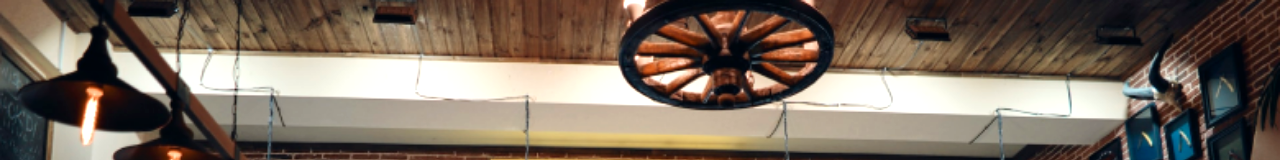
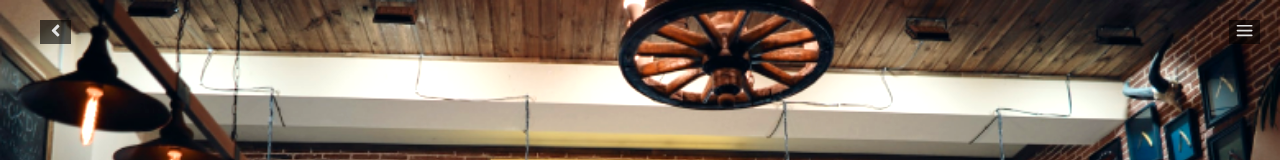
Before and after one commit to Tiago-Silva/barbershop, a Next.js app: page /Barber in a window 1280 px wide. Shown: the top 160 px of the page. Built offline with nearby package versions, Linux system fonts and the light colour scheme.

Commit message:
feat: adjusting the icon and button in the header on top of the image

```diff
--- a/src/app/components/BarberHeader/barberHeader.tsx
+++ b/src/app/components/BarberHeader/barberHeader.tsx
@@ -1,7 +1,7 @@
 'use client';
 
 import React from 'react';
-import {ButtonMenu, Container, IconMenu, Img} from "@/app/components/BarberHeader/styles";
+import {ButtonMenu, Container, IconMenu, IconReturn, Img, WrapperIcons} from "@/app/components/BarberHeader/styles";
 
 const BarberHeader = () => {
     return (
@@ -13,9 +13,17 @@ const BarberHeader = () => {
                 height={250}
             />
 
-            {/*<ButtonMenu>*/}
-            {/*    <IconMenu />*/}
-            {/*</ButtonMenu>*/}
+            <WrapperIcons>
+
+                <ButtonMenu>
+                    <IconReturn />
+                </ButtonMenu>
+
+                <ButtonMenu>
+                    <IconMenu />
+                </ButtonMenu>
+
+            </WrapperIcons>
         </Container>
     );
 };
--- a/src/app/components/BarberHeader/styles.ts
+++ b/src/app/components/BarberHeader/styles.ts
@@ -1,5 +1,6 @@
 import styled from "styled-components";
 import { FiMenu } from "react-icons/fi";
+import { FaAngleLeft } from "react-icons/fa";
 import Image from "next/image";
 
 export const Container = styled.header`
@@ -13,10 +14,26 @@ export const Img = styled(Image)`
     margin-left: -20px;
     margin-top: -20px;
     filter: brightness(120%);
+
+    position: relative;
 `;
 
+export const WrapperIcons = styled.div`
+    display: flex;
+    flex-direction: row;
+    justify-content: space-between;
+    align-items: center;
+
+    position: absolute;
+    width: 100%;
+    top: 0;
+
+    padding: 20px 40px 0 20px;
+`;
+
+
 export const ButtonMenu = styled.button`
-    background: none;
+    background-color: ${({ theme }) => theme.colors.gray04};
     border: none;
     cursor: pointer;
     outline: none;
@@ -25,4 +42,11 @@ export const ButtonMenu = styled.button`
 export const IconMenu = styled(FiMenu)`
     color: ${({ theme }) => theme.colors.iconMenu};
     font-size: 1.2rem;
+    font-weight: 700;
 `;
+
+export const IconReturn = styled(FaAngleLeft)`
+    color: ${({ theme }) => theme.colors.iconMenu};
+    font-size: 1.2rem;
+    font-weight: 700;
+`;
```
